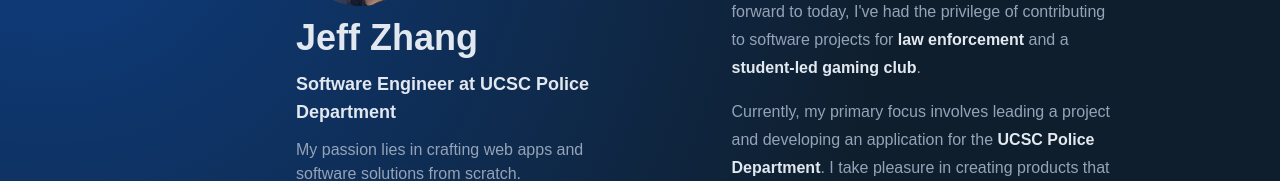
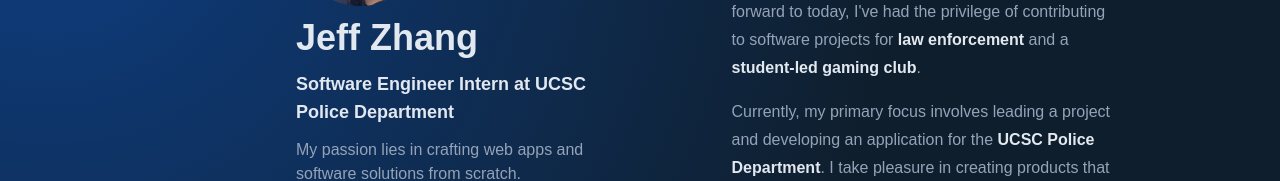
Before and after one commit to Jeffuz/Personal-Portfolio, a React (Create React App) app: page /#/ in a window 1280 px wide. Shown: the part 170-351 px from the top of the page. Built offline with nearby package versions, Linux system fonts and the light colour scheme.

Commit message:
adjust self information

```diff
--- a/src/components/me.jsx
+++ b/src/components/me.jsx
@@ -13,7 +13,7 @@
       <div id='user_name' className='text-4xl font-bold text-slate-200 w-max'>Jeff Zhang</div>
       {/* Current Position */}
       <div id='user_current_position' className='text-lg font-semibold text-slate-200'>
-        Software Engineer at UCSC Police Department
+        Software Engineer Intern at UCSC Police Department
       </div>
       {/*  Slogan */}
       <div id='user_slogan' className='text-slate-400 text-md font-medium'>My passion lies in crafting web apps and software solutions from scratch.</div>
```
